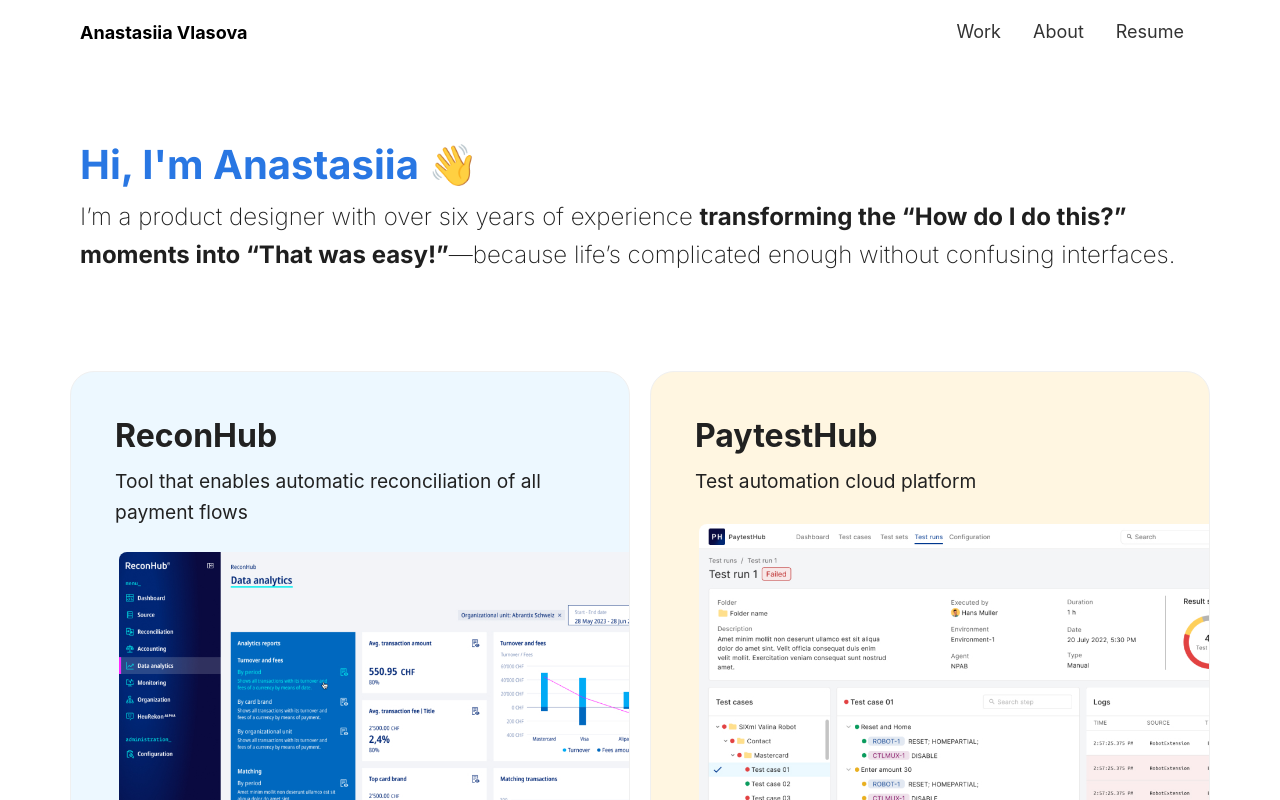
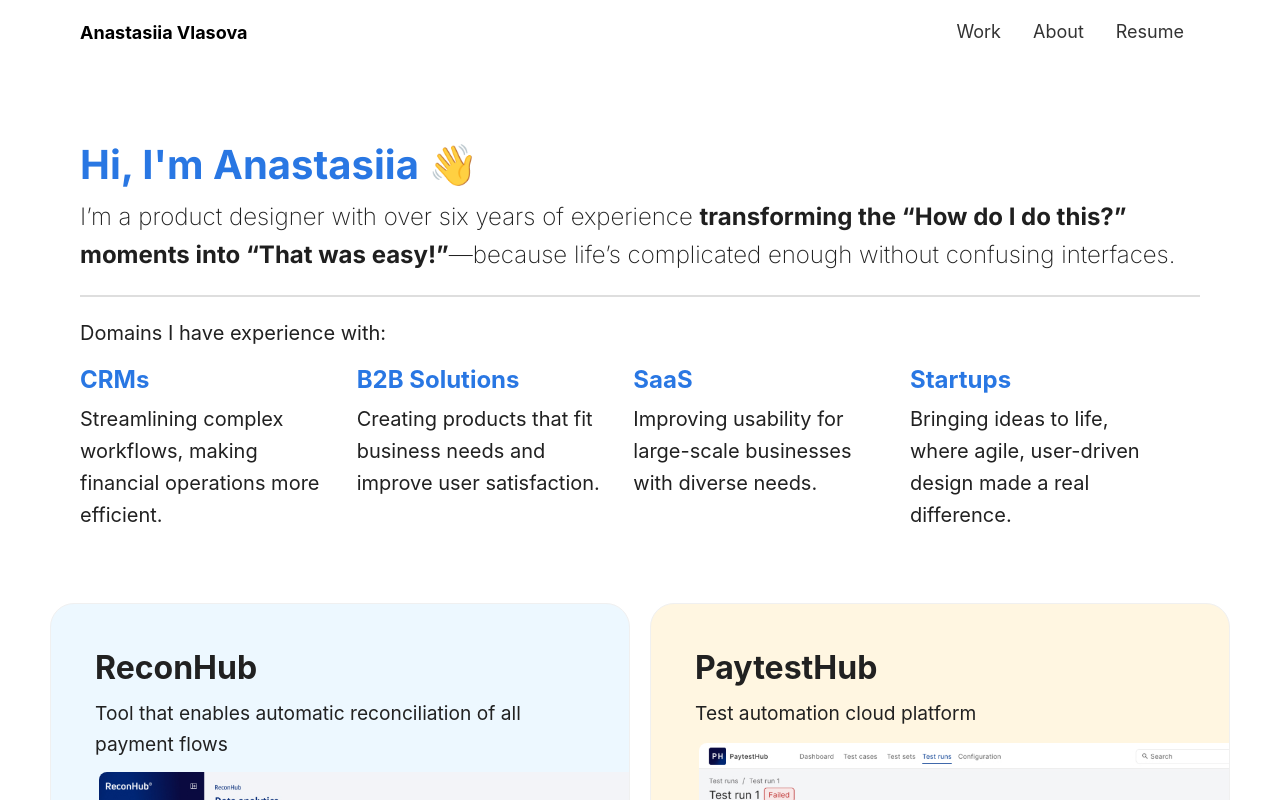
Before and after one commit to alexvlasov182/anastasiia-vlasova, a React (Vite) app: page / in a window 1280 px wide. Shown: the top 800 px of the page. Built offline with nearby package versions, Linux system fonts and the light colour scheme.

Commit message:
Added a new section to the work page

```diff
--- a/src/domains/components/Cards/Cards.module.scss
+++ b/src/domains/components/Cards/Cards.module.scss
@@ -7,7 +7,7 @@
   display: grid;
   grid-template-columns: repeat(2, 1fr);
   grid-gap: $spacing-medium;
-  padding: $spacing-large $spacing-medium;
+  // padding: $spacing-large $spacing-medium;
 }
 
 /* Card Style */
--- a/src/domains/components/Home/WorkDescription.tsx
+++ b/src/domains/components/Home/WorkDescription.tsx
@@ -15,6 +15,43 @@
         </b>
         —because life’s complicated enough without confusing interfaces.
       </p>
+
+      <div className={styles.dividerContainer}>
+        <div className={styles.sectionDivider}></div>
+      </div>
+
+      <section className={styles.servicesSection}>
+        <p className={styles.servicesText}>Domains I have experience with:</p>
+        <div className={styles.servicesContainer}>
+          <div className={styles.serviceItem}>
+            <h3 className={styles.servicesTitle}>CRMs</h3>
+            <p className={styles.servicesText}>
+              Streamlining complex workflows, making financial operations more
+              efficient.
+            </p>
+          </div>
+          <div className={styles.serviceItem}>
+            <h3 className={styles.servicesTitle}>B2B Solutions</h3>
+            <p className={styles.servicesText}>
+              Creating products that fit business needs and improve user
+              satisfaction.
+            </p>
+          </div>
+          <div className={styles.serviceItem}>
+            <h3 className={styles.servicesTitle}>SaaS</h3>
+            <p className={styles.servicesText}>
+              Improving usability for large-scale businesses with diverse needs.
+            </p>
+          </div>
+          <div className={styles.serviceItem}>
+            <h3 className={styles.servicesTitle}>Startups</h3>
+            <p className={styles.servicesText}>
+              Bringing ideas to life, where agile, user-driven design made a
+              real difference.
+            </p>
+          </div>
+        </div>
+      </section>
     </div>
   );
 };
--- a/src/pages/Pages.module.scss
+++ b/src/pages/Pages.module.scss
@@ -1,4 +1,4 @@
-@import 'src/styles/partials/_variables.scss';
+@import "src/styles/partials/_variables.scss";
 
 .layout {
   display: flex;
@@ -120,17 +120,68 @@
 }
 
 .name {
-  color: #2977E3;
+  color: #2977e3;
+}
+
+.dividerContainer {
+  width: 100%;
+  display: flex;
+  justify-content: center;
+  margin: 20px 0;
+}
+
+.sectionDivider {
+  width: 100%;
+  max-width: 1125px;
+  height: 2px;
+  background-color: #dedede;
+}
+
+.servicesSection {
+  width: 100%;
+
+  .servicesContainer {
+    max-width: 1080px;
+
+    display: flex;
+    justify-content: space-between;
+    flex-wrap: wrap;
+    gap: 20px;
+  }
+}
+
+.serviceItem {
+  flex-basis: calc(25% - 20px);
+  box-sizing: border-box;
+}
+
+.servicesText {
+  font-size: 20px;
+  color: $primary-text-color;
+}
+
+.servicesTitle {
+  font-size: 24px;
+  color: $primary-blue-color;
 }
 
 /* For tablet screens */
+@media (max-width: 1200px) {
+  .serviceItem {
+    flex-basis: calc(50% - 20px);
+  }
+}
 @media (max-width: 768px) {
   .headerInner {
     flex-direction: column;
   }
 
-  .mainTitle, .subtitle {
+  .mainTitle,
+  .subtitle {
     text-align: center;
+  }
+  .serviceItem {
+    flex-basis: 100%;
   }
 }
 
```
